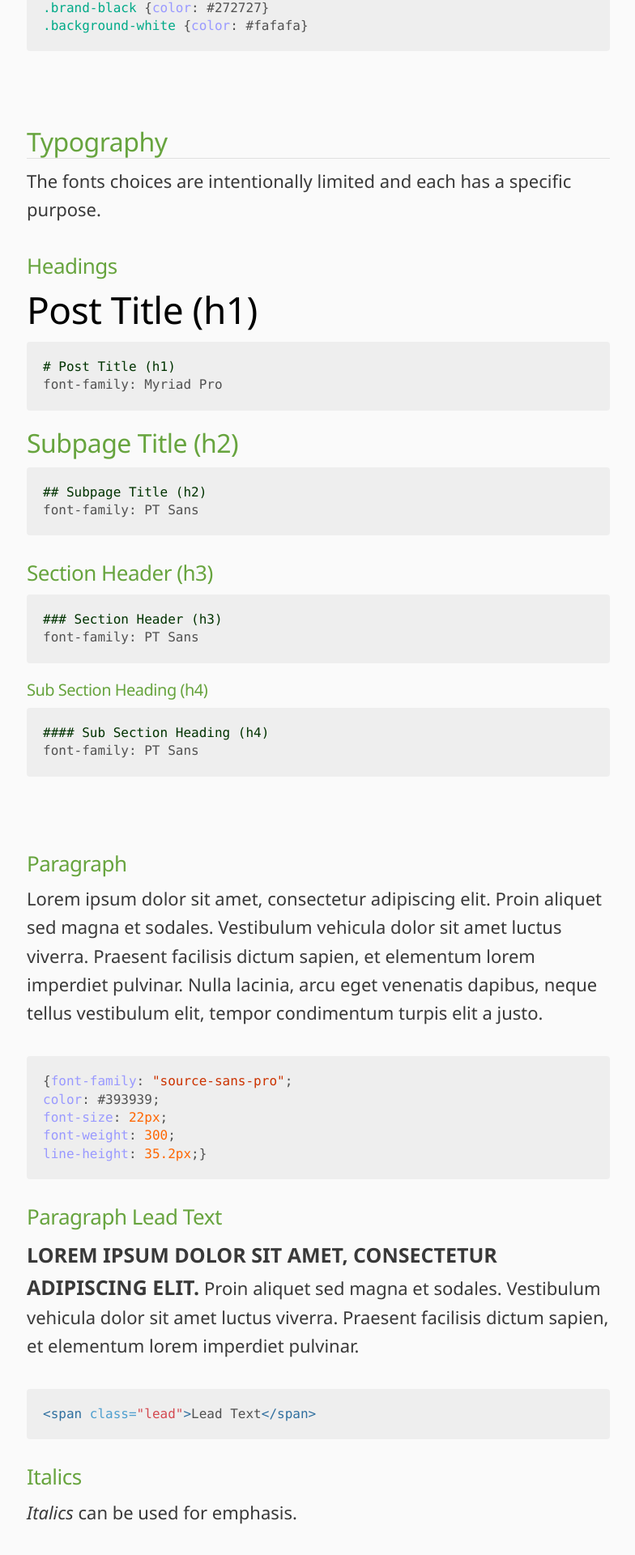
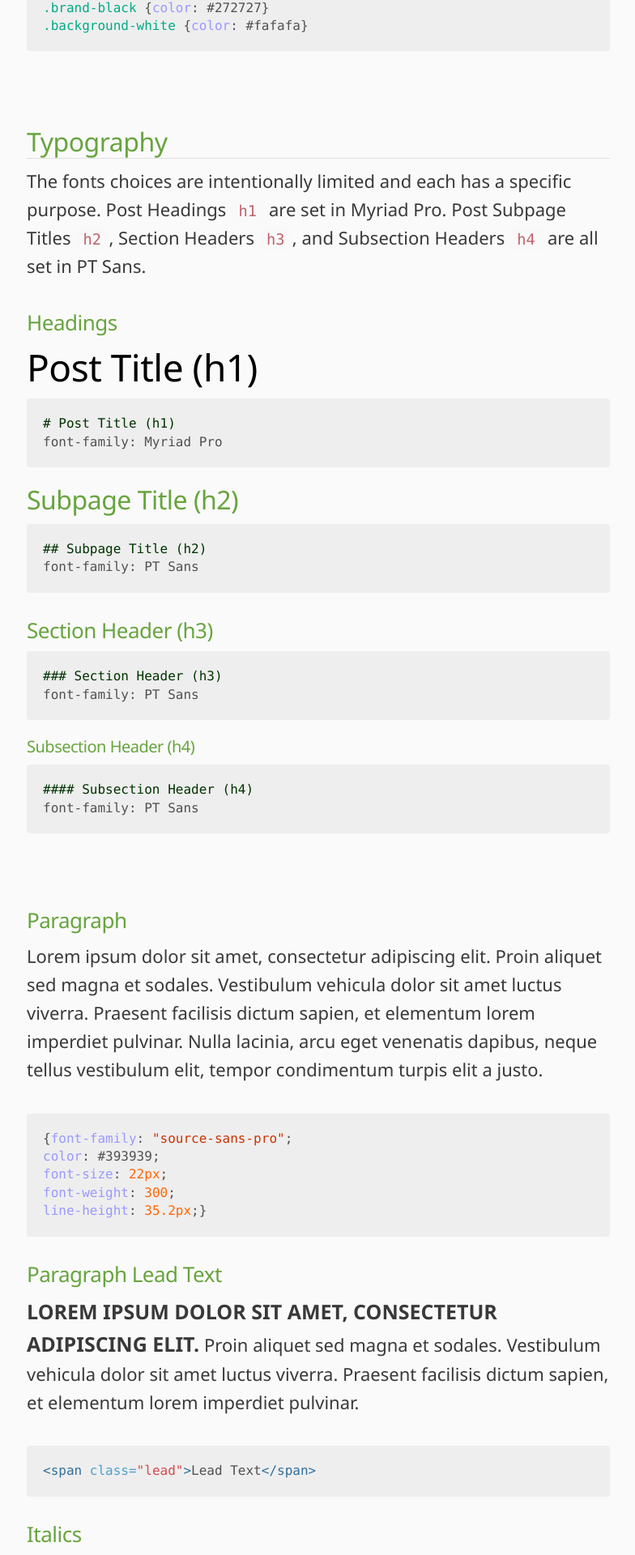
Before and after one commit to markthelefty/markthelefty.github.io, a Jekyll site: the page built from _posts/2018-07-30-pattern-library.markdown, in a window 1280 px wide. Shown: the part 1350-3270 px from the top of the page at 81% size, without its empty margins (247-1031 px from the left). Built offline with Jekyll 4.4.1, drawn with Linux system fonts in a browser that asks for light colours; some web fonts are replaced; our own code applies the rules of GitHub Pages for plain Markdown files.

Commit message:
Updated Pattern Library

````diff
--- a/_posts/2018-07-30-pattern-library.markdown
+++ b/_posts/2018-07-30-pattern-library.markdown
@@ -25,7 +25,7 @@
 
 ## Typography
 {: .divider}
-The fonts choices are intentionally limited and each has a specific purpose.
+The fonts choices are intentionally limited and each has a specific purpose. Post Headings `h1` are set in Myriad Pro. Post Subpage Titles `h2`, Section Headers `h3`, and Subsection Headers `h4` are all set in PT Sans.
 
 ### Headings
 # Post Title (h1)
@@ -44,9 +44,9 @@
 ### Section Header (h3)
 font-family: PT Sans
 ```
-#### Sub Section Heading (h4)
+#### Subsection Header (h4)
 ```markdown
-#### Sub Section Heading (h4)
+#### Subsection Header (h4)
 font-family: PT Sans
 ```
 <br/>
````
